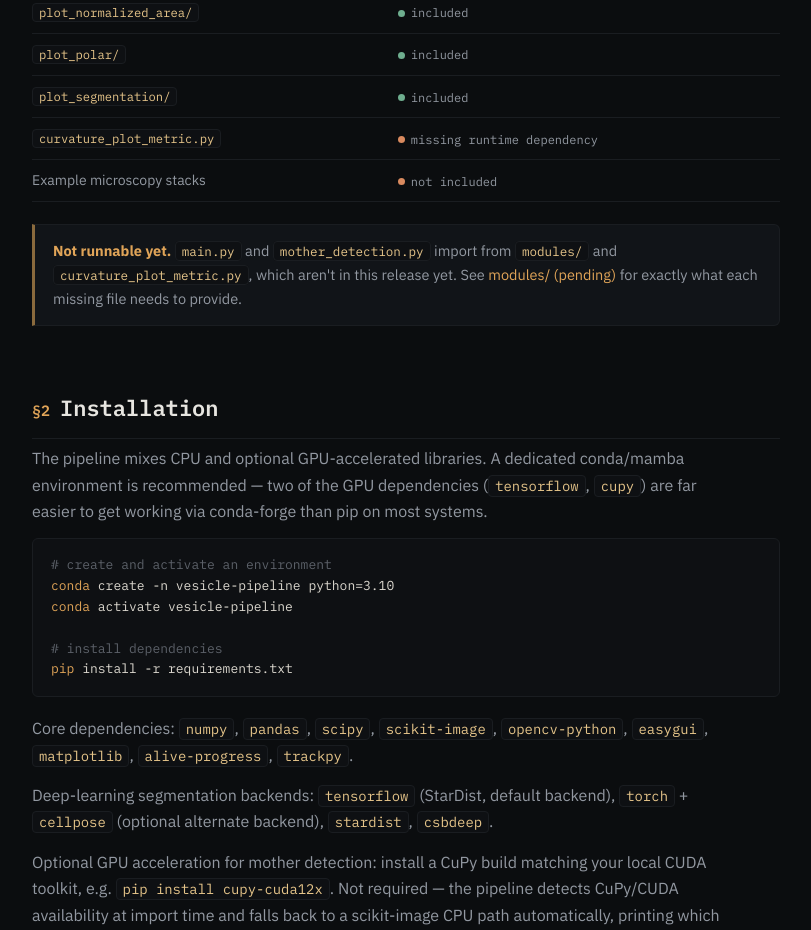
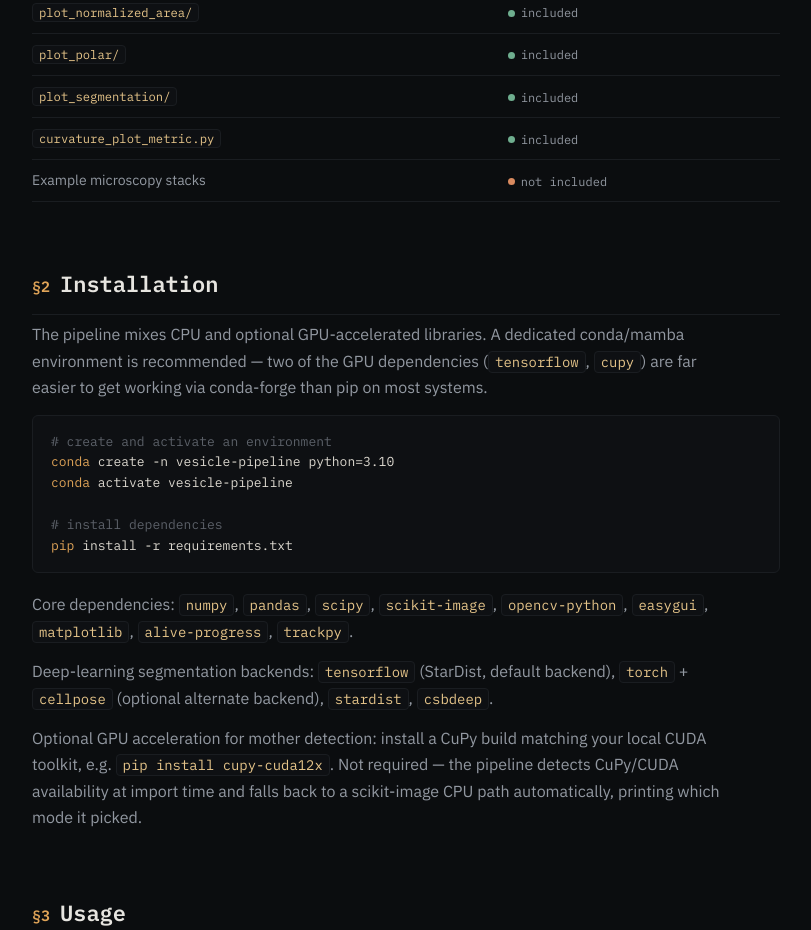
Before and after one commit to tanmay1902/VesEvoL, a plain HTML site: page index.html in a window 1280 px wide. Shown: the part 1180-2110 px from the top of the page, without its empty margins (272-1083 px from the left). Drawn offline with Linux system fonts and the light colour scheme.

Commit message:
Update index.html

```diff
--- a/index.html
+++ b/index.html
@@ -497,18 +497,10 @@ footer.page a{color:var(--text-dim);}
           <tr><td><code class="inline">plot_normalized_area/</code></td><td><span class="status"><span class="dot ok"></span>included</span></td></tr>
           <tr><td><code class="inline">plot_polar/</code></td><td><span class="status"><span class="dot ok"></span>included</span></td></tr>
           <tr><td><code class="inline">plot_segmentation/</code></td><td><span class="status"><span class="dot ok"></span>included</span></td></tr>
-          <tr><td><code class="inline">curvature_plot_metric.py</code></td><td><span class="status"><span class="dot pending"></span>missing runtime dependency</span></td></tr>
+          <tr><td><code class="inline">curvature_plot_metric.py</code></td><td><span class="status"><span class="dot ok"></span>included</span></td></tr>
           <tr><td>Example microscopy stacks</td><td><span class="status"><span class="dot pending"></span>not included</span></td></tr>
         </tbody>
       </table>
-
-      <div class="callout">
-        <strong>Not runnable yet.</strong> <code class="inline">main.py</code> and
-        <code class="inline">mother_detection.py</code> import from <code class="inline">modules/</code>
-        and <code class="inline">curvature_plot_metric.py</code>, which aren't in this release yet.
-        See <a href="#modules-todo">modules/ (pending)</a> for exactly what each missing file needs
-        to provide.
-      </div>
     </section>
 
     <section id="install">
```
